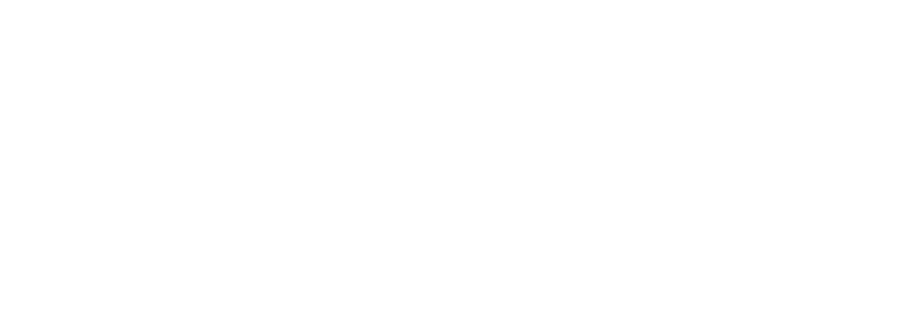
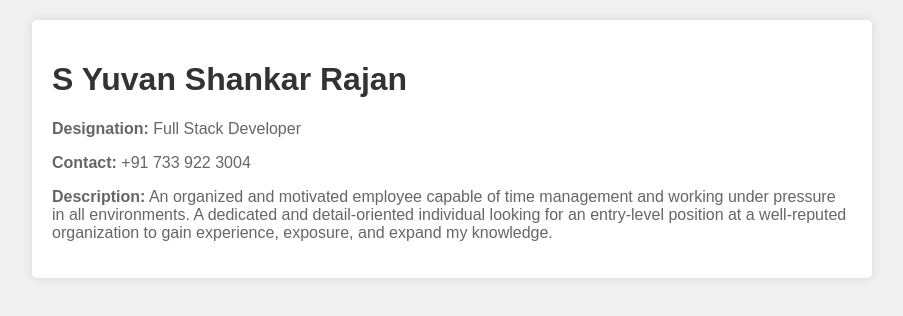
Before and after one commit to YSR30/YSR30.github.io, a plain HTML site: page index.html in a window 1280 px wide. Shown: the whole page, without its empty margins (188-1091 px from the left). Drawn offline with Linux system fonts and the light colour scheme.

Commit message:
Portfolio update

```diff
--- a/index.html
+++ b/index.html
@@ -4,8 +4,36 @@
     <meta charset="UTF-8">
     <meta name="viewport" content="width=device-width, initial-scale=1.0">
     <title>This is my portfolio</title>
+    <style>
+        /* Add some basic styling */
+        body {
+            font-family: Arial, sans-serif;
+            margin: 0;
+            padding: 0;
+            background-color: #f0f0f0;
+        }
+        .container {
+            max-width: 800px;
+            margin: 20px auto;
+            padding: 20px;
+            background-color: #fff;
+            border-radius: 5px;
+            box-shadow: 0 0 10px rgba(0, 0, 0, 0.1);
+        }
+        h1 {
+            color: #333;
+        }
+        p {
+            color: #666;
+        }
+    </style>
 </head>
 <body>
-
+    <div class="container">
+        <h1>S Yuvan Shankar Rajan</h1>
+        <p><strong>Designation:</strong> Full Stack Developer</p>
+        <p><strong>Contact:</strong> +91 733 922 3004</p>
+        <p><strong>Description:</strong> An organized and motivated employee capable of time management and working under pressure in all environments. A dedicated and detail-oriented individual looking for an entry-level position at a well-reputed organization to gain experience, exposure, and expand my knowledge.</p>
+    </div>
 </body>
 </html>
```
